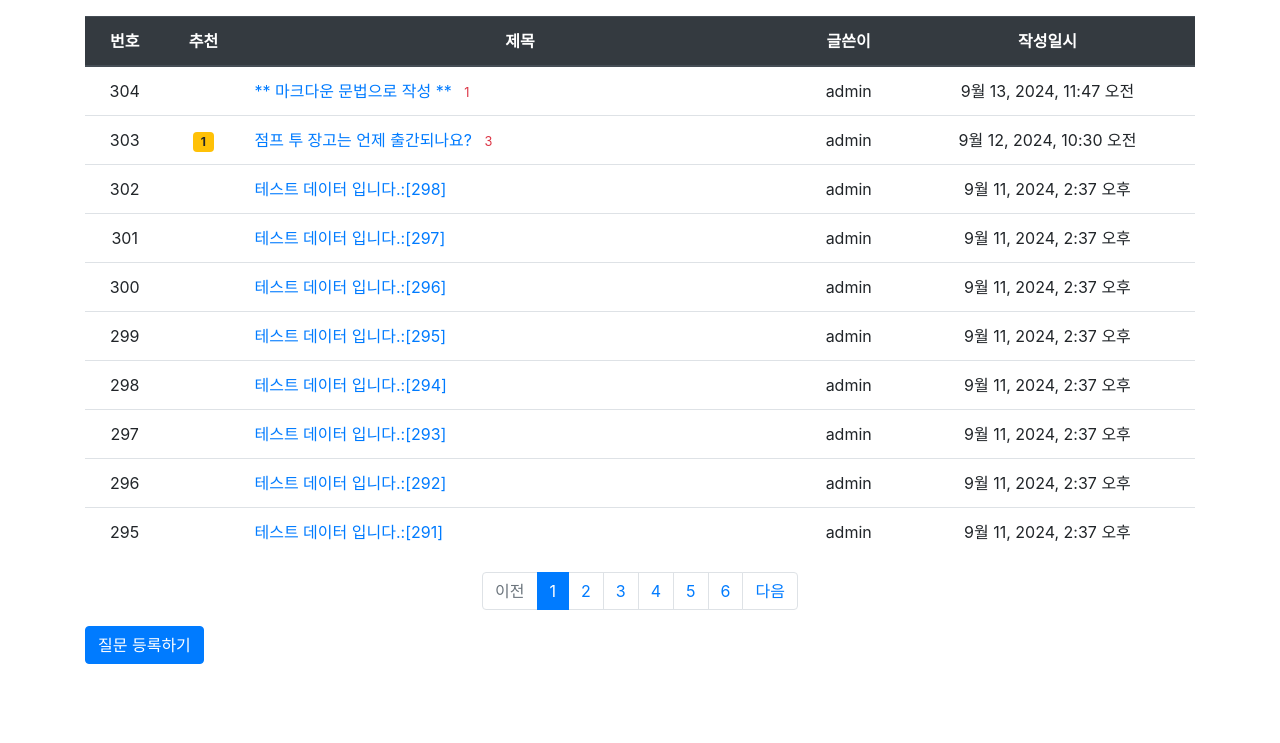
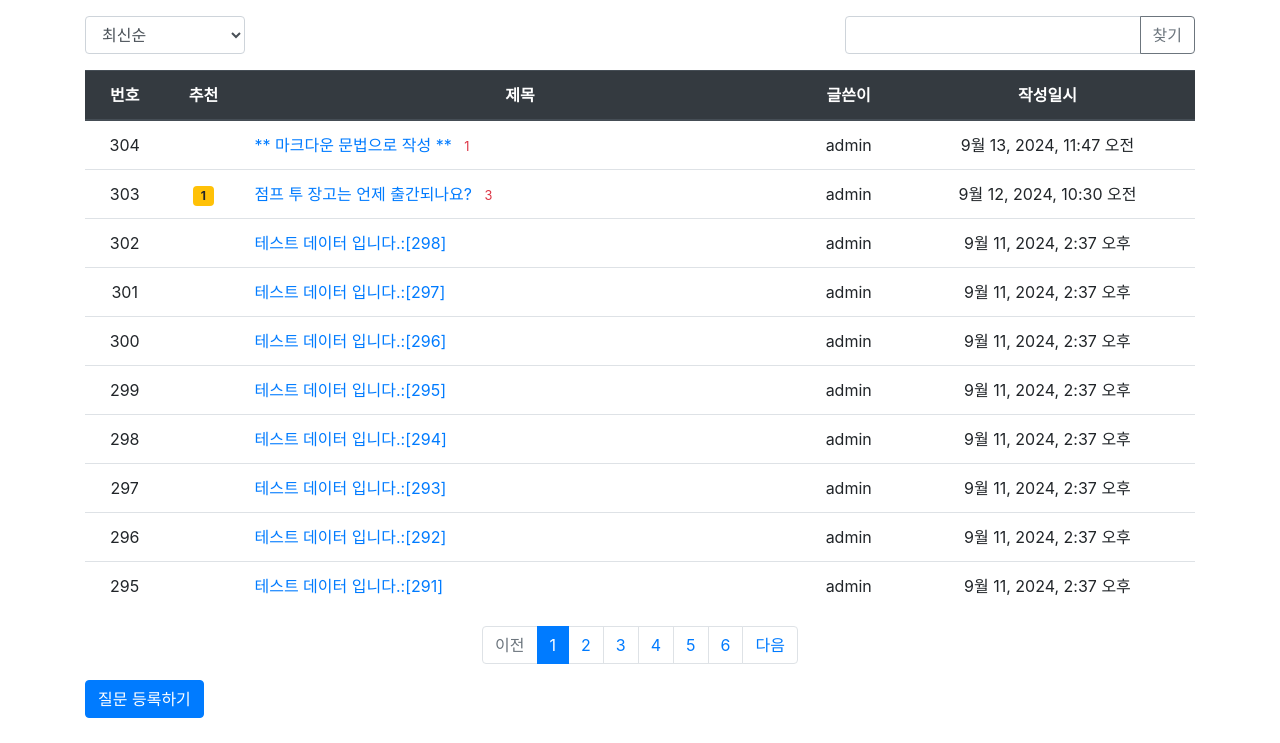
Before and after one commit to 2yuri89/pybo, a Django app: page / in a window 1280 px wide. Shown: the part 57-800 px from the top of the page. Run offline with Django 3.2, Linux system fonts and the light colour scheme; data comes from the database, SQL or seed files in the repository; some libraries are stand-ins or nearby versions.

Commit message:
3-15까지 완성

```diff
--- a/pybo/views/base_views.py
+++ b/pybo/views/base_views.py
@@ -1,5 +1,6 @@
 from django.core.paginator import Paginator
 from django.shortcuts import render, get_object_or_404
+from django.db.models import Q, Count
 
 from ..models import Question
 
@@ -10,15 +11,31 @@ def index(request):
     """
     # 입력 인자
     page = request.GET.get('page', '1')  # 페이지
+    kw = request.GET.get('kw', '')       # 검색어
+    so = request.GET.get('so', 'recent') # 정렬 기준
 
-    # 조회
-    question_list = Question.objects.order_by('-create_date')
+    # 정렬
+    if so == 'recommend':
+        question_list = Question.objects.annotate(num_voter=Count('voter')).order_by('-num_voter', '-create_date')
+    elif so == 'popular':
+        question_list = Question.objects.annotate(num_answer=Count('answer')).order_by('-num_answer', '-create_date')
+    else:  # recent
+        question_list = Question.objects.order_by('-create_date')
+
+    # 검색
+    if kw:
+        question_list = question_list.filter(
+            Q(subject__icontains=kw) |                      # 제목 검색
+            Q(content__icontains=kw) |                      # 내용 검색
+            Q(author__username__icontains=kw) |             # 질문 글쓴이 검색
+            Q(answer__author__username__icontains=kw)       # 답변 글쓴이 검색
+        ).distinct()
 
     # 페이징 처리
     paginator = Paginator(question_list, 10)  # 페이지당 10개씩 보여주기
     page_obj = paginator.get_page(page)
 
-    context = {'question_list': page_obj}
+    context = {'question_list': page_obj, 'page': page, 'kw': kw, 'so': so}   # page와 kw가 추가됨 + so
     return render(request, 'pybo/question_list.html', context)
 
 
--- a/templates/pybo/question_list.html
+++ b/templates/pybo/question_list.html
@@ -2,6 +2,21 @@
 {% load pybo_filter %}
 {% block content %}
 <div class="container my-3">
+    <div class="row justify-content-between my-3">
+        <div class="col-2">
+            <select class="form-control so">
+                <option value="recent" {% if so == 'recent' %}selected{% endif %}>최신순</option>
+                <option value="recommend" {% if so == 'recommend' %}selected{% endif %}>추천순</option>
+                <option value="popular" {% if so == 'popular' %}selected{% endif %}>인기순</option>
+            </select>
+        </div>
+        <div class="col-4 input-group">
+            <input type="text" class="form-control kw" value="{{ kw|default_if_none:'' }}">
+            <div class="input-group-append">
+                <button class="btn btn-outline-secondary" type="button" id="btn_search">찾기</button>
+            </div>
+        </div>
+    </div>
     <table class="table">
         <thead>
         <tr class="text-center thead-dark">
@@ -31,7 +46,7 @@
                 <span class="text-danger small ml-2">{{ question.answer_set.count }}</span>
                 {% endif %}
             </td>
-            <td>{{ question.author.username }}</td> <!-- 글쓴이 추가 -->
+            <td>{{ question.author.username }}</td>  <!-- 글쓴이 추가 -->
             <td>{{ question.create_date }}</td>
         </tr>
         {% endfor %}
@@ -42,36 +57,36 @@
         {% endif %}
         </tbody>
     </table>
-    <!-- 페이징 처리 시작 -->
+    <!-- 페이징처리 시작 -->
     <ul class="pagination justify-content-center">
-        <!-- 이전 페이지 -->
+        <!-- 이전페이지 -->
         {% if question_list.has_previous %}
         <li class="page-item">
-            <a class="page-link" href="?page={{ question_list.previous_page_number }}">이전</a>
+            <a class="page-link" data-page="{{ question_list.previous_page_number }}" href="#">이전</a>
         </li>
         {% else %}
         <li class="page-item disabled">
             <a class="page-link" tabindex="-1" aria-disabled="true" href="#">이전</a>
         </li>
         {% endif %}
-        <!-- 페이지 리스트 -->
+        <!-- 페이지리스트 -->
         {% for page_number in question_list.paginator.page_range %}
         {% if page_number >= question_list.number|add:-5 and page_number <= question_list.number|add:5 %}
             {% if page_number == question_list.number %}
             <li class="page-item active" aria-current="page">
-                <a class="page-link" href="?page={{ page_number }}">{{ page_number }}</a>
+                <a class="page-link" data-page="{{ page_number }}" href="#">{{ page_number }}</a>
             </li>
             {% else %}
             <li class="page-item">
-                <a class="page-link" href="?page={{ page_number }}">{{ page_number }}</a>
+                <a class="page-link" data-page="{{ page_number }}" href="#">{{ page_number }}</a>
             </li>
             {% endif %}
         {% endif %}
         {% endfor %}
-        <!-- 다음 페이지 -->
+        <!-- 다음페이지 -->
         {% if question_list.has_next %}
         <li class="page-item">
-            <a class="page-link" href="?page={{ question_list.next_page_number }}">다음</a>
+            <a class="page-link" data-page="{{ question_list.next_page_number }}" href="#">다음</a>
         </li>
         {% else %}
         <li class="page-item disabled">
@@ -79,7 +94,34 @@
         </li>
         {% endif %}
     </ul>
-    <!-- 페이징 처리 끝 -->
+    <!-- 페이징처리 끝 -->
     <a href="{% url 'pybo:question_create' %}" class="btn btn-primary">질문 등록하기</a>
 </div>
+<form id="searchForm" method="get" action="{% url 'index' %}">
+    <input type="hidden" id="kw" name="kw" value="{{ kw|default_if_none:'' }}">
+    <input type="hidden" id="page" name="page" value="{{ page }}">
+    <input type="hidden" id="so" name="so" value="{{ so }}">
+</form>
 {% endblock %}
+{% block script %}
+<script type='text/javascript'>
+$(document).ready(function(){
+    $(".page-link").on('click', function() {
+        $("#page").val($(this).data("page"));
+        $("#searchForm").submit();
+    });
+
+    $("#btn_search").on('click', function() {
+        $("#kw").val($(".kw").val());
+        $("#page").val(1);  // 검색버튼을 클릭할 경우 1페이지부터 조회한다.
+        $("#searchForm").submit();
+    });
+
+    $(".so").on('change', function() {
+        $("#so").val($(this).val());
+        $("#page").val(1);
+        $("#searchForm").submit();
+    });
+});
+</script>
+{% endblock %}
```
